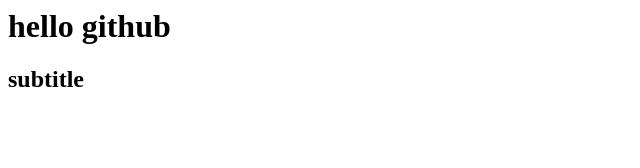
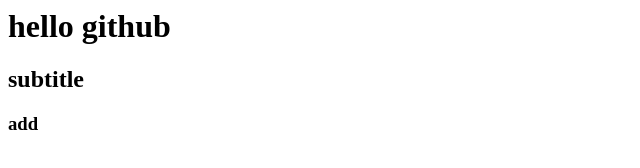
Before and after one commit to kwonte0419/sourcetree, a plain HTML site: page index.html in a window 1280 px wide. Shown: the full height of the page, 0-640 px from the left. Drawn offline with Linux system fonts and the light colour scheme.

Commit message:
Update index.html

```diff
--- a/index.html
+++ b/index.html
@@ -2,4 +2,5 @@
 
 <h1> hello github</h1>
 <h2> subtitle</h2>
+  <h3> add</h3>
 </html>
```
